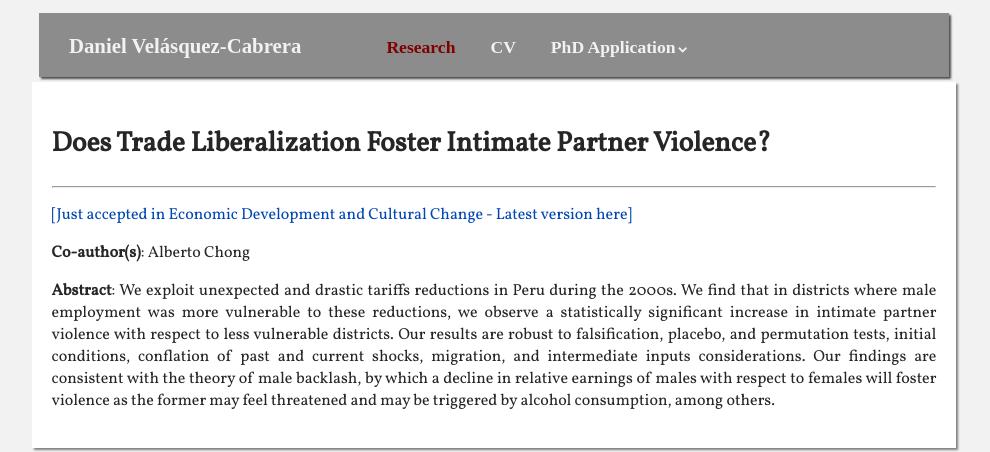
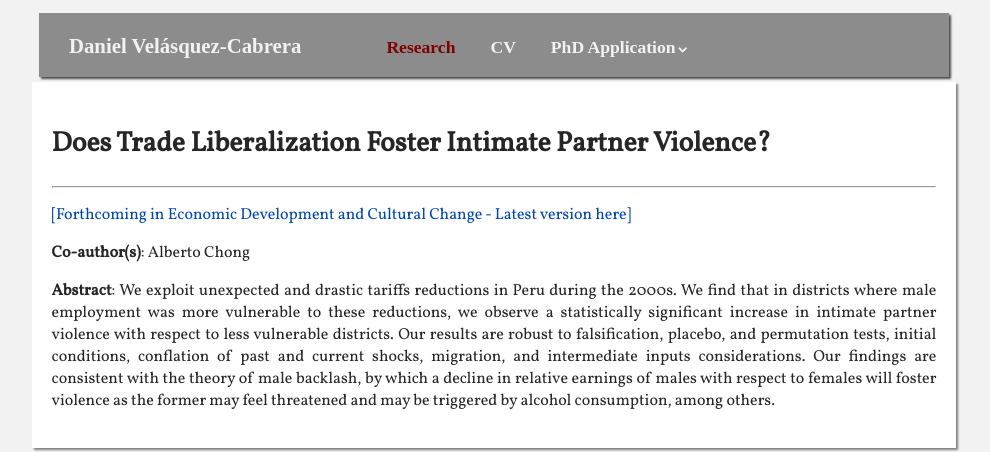
Before and after one commit to dvelasquezc/dvelasquezc.github.io, a Jekyll site: the page built from _research/trade_violence.md, in a window 1280 px wide. Shown: the top 452 px of the page, without its empty margins (146-1136 px from the left). Built offline with Jekyll 4.4.1, drawn with Linux system fonts in a browser that asks for light colours; some web fonts are replaced.

Commit message:
new draft

```diff
--- a/_research/trade_violence.md
+++ b/_research/trade_violence.md
@@ -2,8 +2,8 @@
 title: 'Does Trade Liberalization Foster Intimate Partner Violence?'
 coauthors: Alberto Chong
 pubstatus: "Published"
-journal: "Just accepted in Economic Development and Cultural Change"
-link: "no"
+journal: "Forthcoming in Economic Development and Cultural Change"
+link: "https://www.journals.uchicago.edu/doi/10.1086/720717"
 presented: "no"
 pdf: "no"
 abstract: 'We exploit unexpected and drastic tariffs reductions in Peru during the 2000s. We find that in districts where male employment was more vulnerable to these reductions, we observe a statistically significant increase in intimate partner violence with respect to less vulnerable districts. Our results are robust to falsification, placebo, and permutation tests, initial conditions, conflation of past and current shocks, migration, and intermediate inputs considerations. Our findings are consistent with the theory of male backlash, by which a decline in relative earnings of males with respect to females will foster violence as the former may feel threatened and may be triggered by alcohol consumption, among others.'
@@ -12,7 +12,7 @@
 layout: page
 #corregir como se ponen pdfs
 ---
-<a href="{{ "/assets/pdfs/trade_violence.pdf" | prepend: site.baseurl | prepend: site.url }}" target="_blank"> [Just accepted in Economic Development and Cultural Change - Latest version here] </a>
+<a href="{{ "/assets/pdfs/trade_violence.pdf" | prepend: site.baseurl | prepend: site.url }}" target="_blank"> [Forthcoming in Economic Development and Cultural Change - Latest version here] </a>
 <p><b>Co-author(s)</b>: {{ page.coauthors }} </p>
 {% if page.presented != 'no' %}
 <p><b>Presented in</b>: {{ page.presented }} </p>
```
Also changed, not shown: _pages/research.md (+6 -6 lines), _research/lima_gender_urban.md (+7 -4 lines), _research/peurban.md (+1 -1 lines), _research/social_norms_sunat.md (+1 -1 lines), 1 other file.
